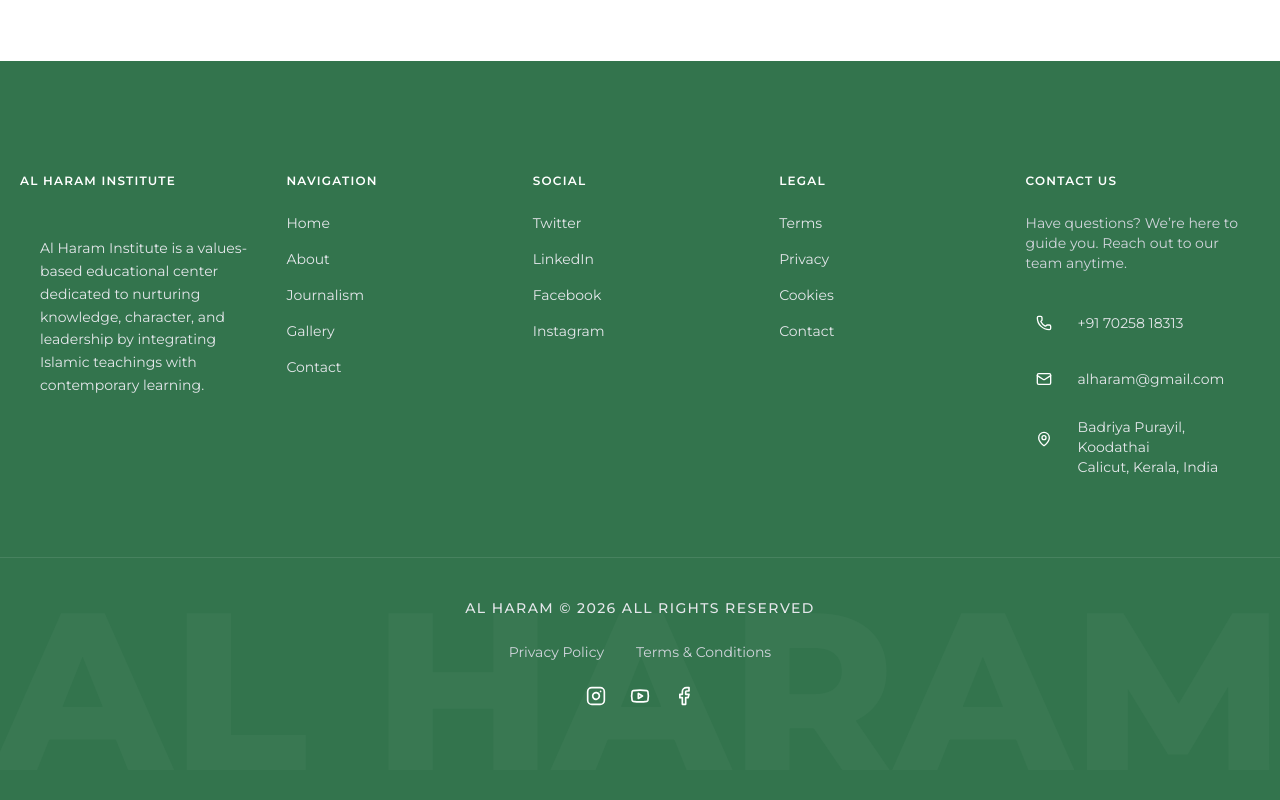
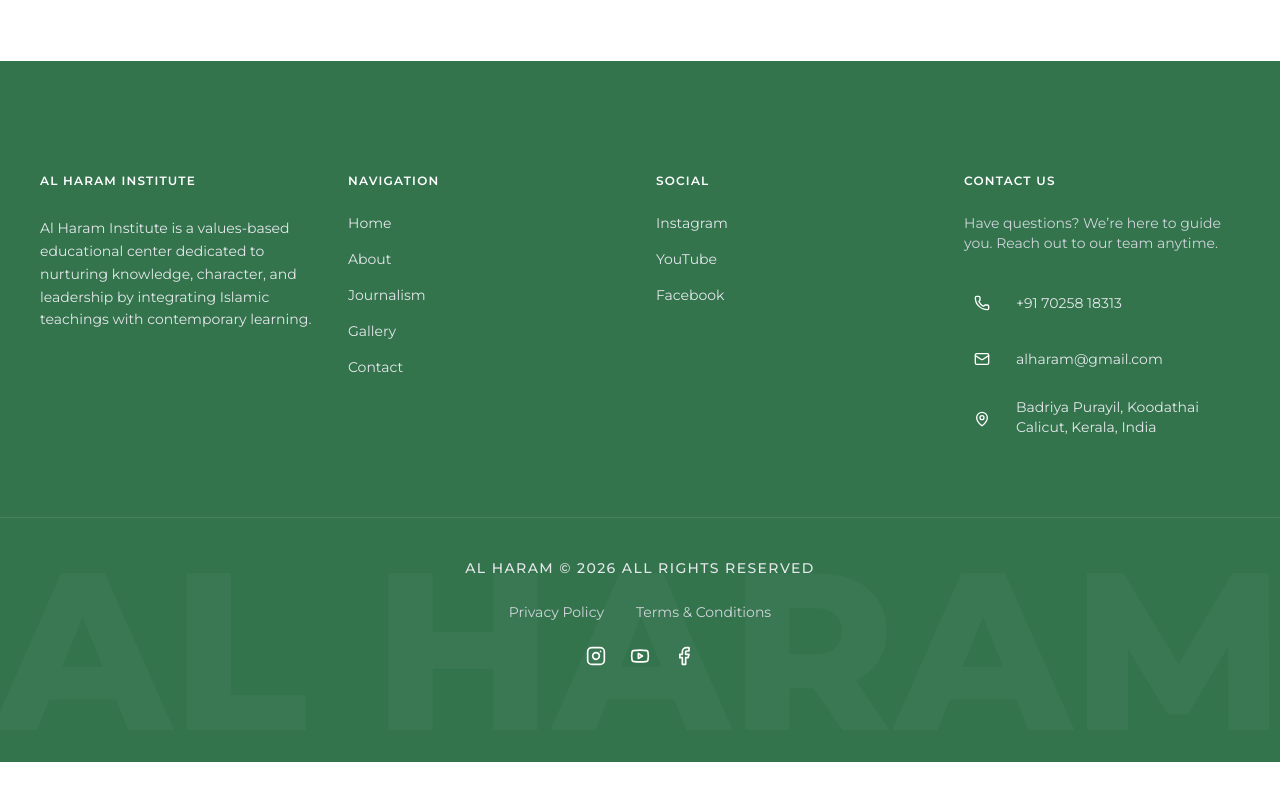
Before and after one commit to irfaanh/al-haram, a Next.js app: page / in a window 1280 px wide. Shown: the part 6242-7042 px from the top of the page. After the commit the page ends 7004 px from the top, so only its background shows below. Built offline with nearby package versions, Linux system fonts and the light colour scheme.

Commit message:
Refactor: Adjust footer grid from 5 to 4 columns, update logo and description styling, and replace static social links with active ones, removing the legal section.

```diff
--- a/src/components/Footer.tsx
+++ b/src/components/Footer.tsx
@@ -22,21 +22,14 @@ export default function Footer() {
       </h1>
 
       {/* FOOTER CONTENT */}
-      <div className="relative z-10 max-w-7xl mx-auto px-6 md:px-10 grid grid-cols-2 md:grid-cols-2 lg:grid-cols-5 gap-y-12 gap-x-6 lg:gap-8">
+      <div className="relative z-10 max-w-7xl mx-auto px-6 md:px-10 grid grid-cols-2 md:grid-cols-2 lg:grid-cols-4 gap-y-12 gap-x-6 lg:gap-8">
         {/* LOGO + ABOUT */}
         <div className="col-span-2 md:col-span-2 lg:col-span-1 flex flex-col items-start text-left">
-          <Link href="/" className="mb-6 -ml-5">
-            <p className="text-white font-semibold mb-6 uppercase tracking-widest text-xs">Al Haram Institute</p>
-            {/* <Image
-              src="/images/log.png"
-              alt="Al Haram Institute logo"
-              width={180}
-              height={90}
-              className="object-contain"
-            /> */}
+          <Link href="/" className="mb-2">
+            <p className="text-white font-semibold uppercase tracking-widest text-xs">Al Haram Institute</p>
           </Link>
 
-          <p className="text-sm leading-relaxed max-w-xs text-gray-200">
+          <p className="text-sm leading-relaxed max-w-xs text-gray-200 mt-5">
             Al Haram Institute is a values-based educational center dedicated to nurturing knowledge, character, and leadership by integrating Islamic teachings with contemporary learning.
           </p>
         </div>
@@ -57,21 +50,21 @@ export default function Footer() {
         <div className="text-left col-span-1">
           <h4 className="text-white font-semibold mb-6 uppercase tracking-widest text-xs">Social</h4>
           <ul className="space-y-4 text-sm">
-            <li className="hover:text-black cursor-pointer transition">Twitter</li>
-            <li className="hover:text-black cursor-pointer transition">LinkedIn</li>
-            <li className="hover:text-black cursor-pointer transition">Facebook</li>
-            <li className="hover:text-black cursor-pointer transition">Instagram</li>
-          </ul>
-        </div>
-
-        {/* LEGAL */}
-        <div className="text-left col-span-1">
-          <h4 className="text-white font-semibold mb-6 uppercase tracking-widest text-xs">Legal</h4>
-          <ul className="space-y-4 text-sm">
-            <li className="hover:text-black cursor-pointer transition">Terms</li>
-            <li className="hover:text-black cursor-pointer transition">Privacy</li>
-            <li className="hover:text-black cursor-pointer transition">Cookies</li>
-            <li className="hover:text-black cursor-pointer transition">Contact</li>
+            <li>
+              <Link href="https://www.instagram.com/al_haram_institute/" target="_blank" className="hover:text-black transition-colors">
+                Instagram
+              </Link>
+            </li>
+            <li>
+              <Link href="https://www.youtube.com/@ALHARAM_INSTITUTE" target="_blank" className="hover:text-black transition-colors">
+                YouTube
+              </Link>
+            </li>
+            <li>
+              <Link href="https://www.facebook.com/people/AL-Haram-Iipie/pfbid02jtfbhZK8fxjdpixngKP9FfQu6wRNnnCD4deXyAEW8njDr3CdDRpJg9o4ygdyjtp6l/?utm_source=ig&utm_medium=social&utm_content=link_in_bio" target="_blank" className="hover:text-black transition-colors">
+                Facebook
+              </Link>
+            </li>
           </ul>
         </div>
 
```
